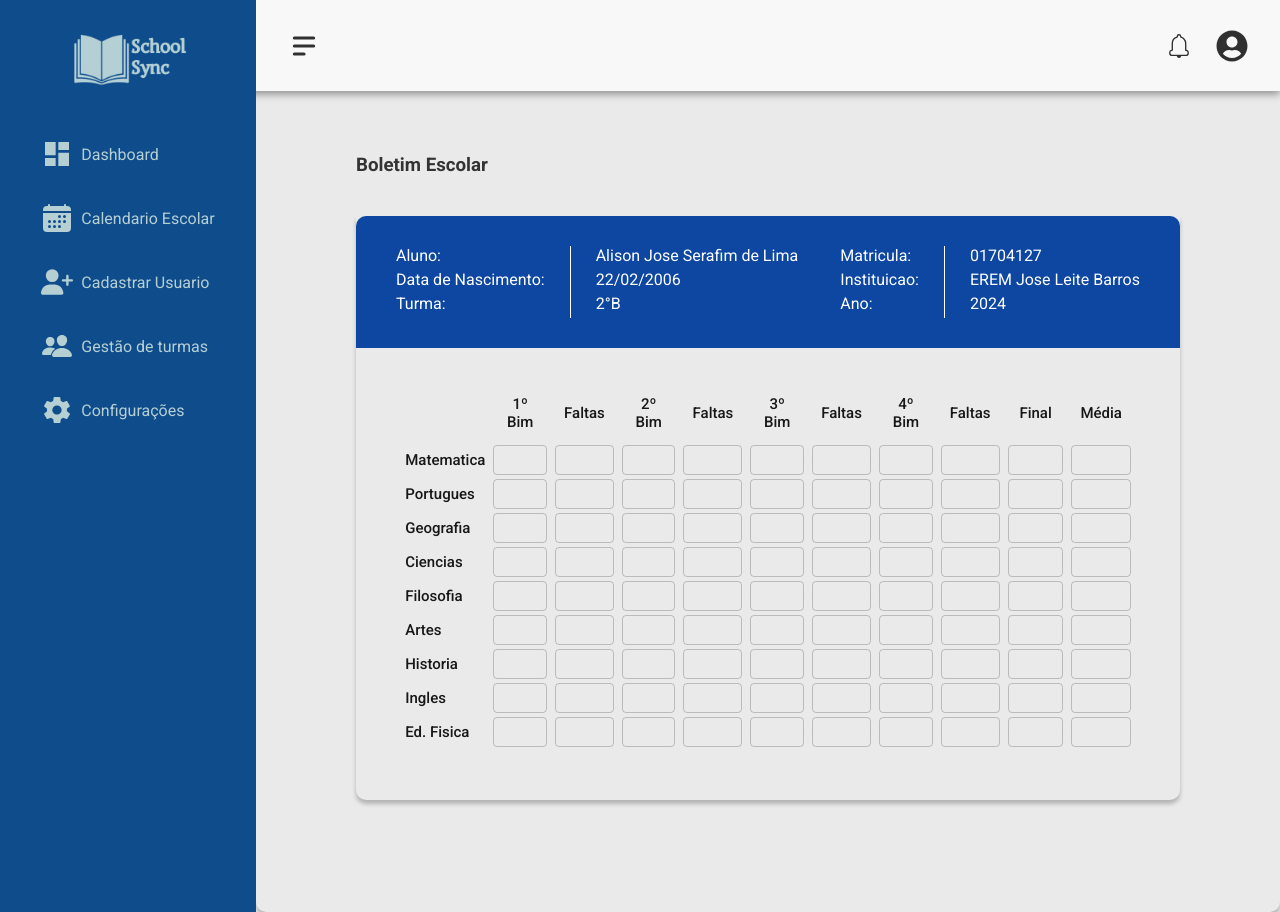
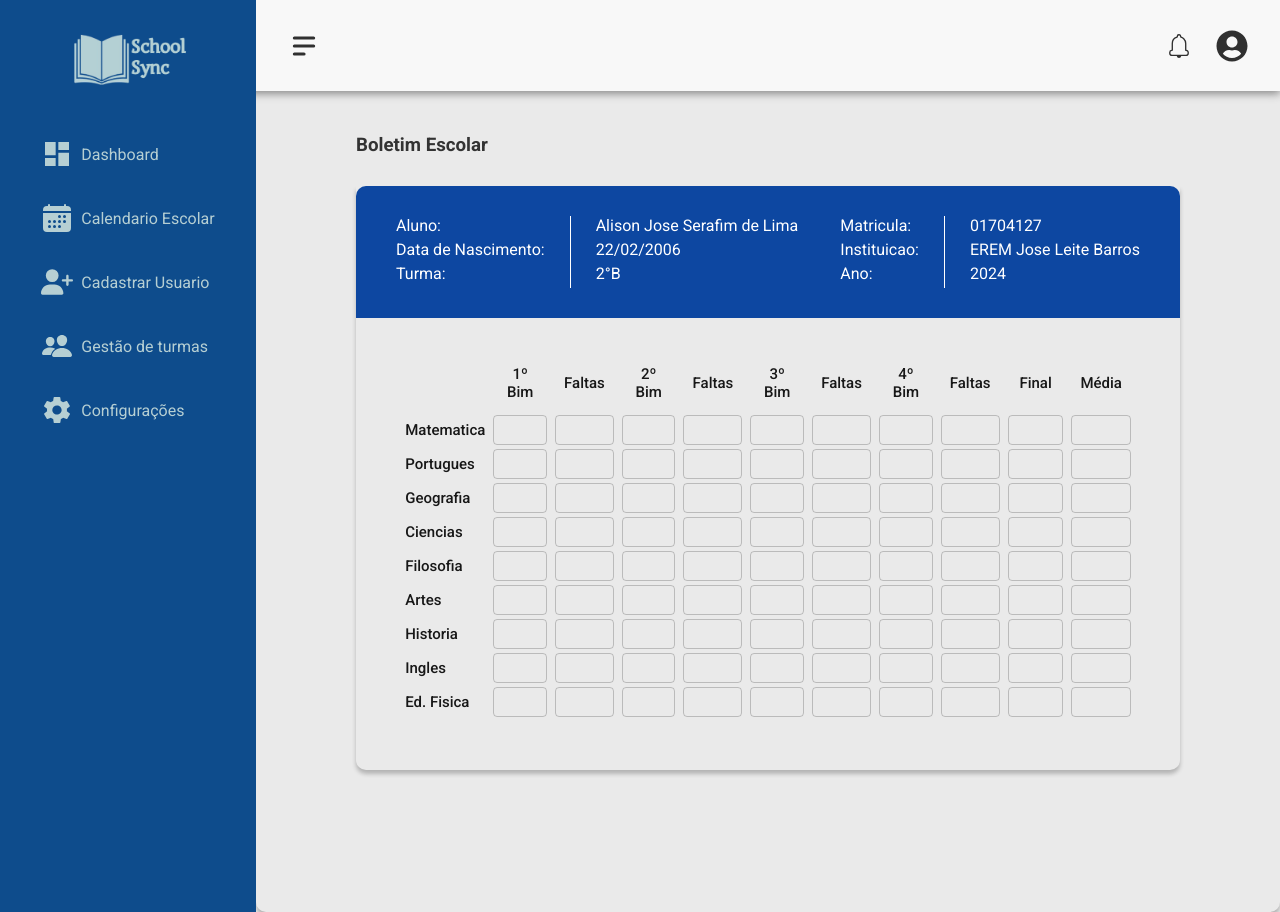
Before and after one commit to Alisonjs0/SchoolSync, a Next.js app: page /pages/boletimEscolar in a window 1280 px wide. Built offline with nearby package versions, Linux system fonts and the light colour scheme.

Commit message:
atualizacao no padding do h3

```diff
--- a/app/pages/esqueletoPrincipal/dashboardTemplate.css
+++ b/app/pages/esqueletoPrincipal/dashboardTemplate.css
@@ -121,7 +121,7 @@
 }
 
 .conteudo h3 {
-    padding: 40px 0;
+    padding: 20px 0 30px 0;
     font-weight: 600;
     transition: all 1s ease;
 }
```
